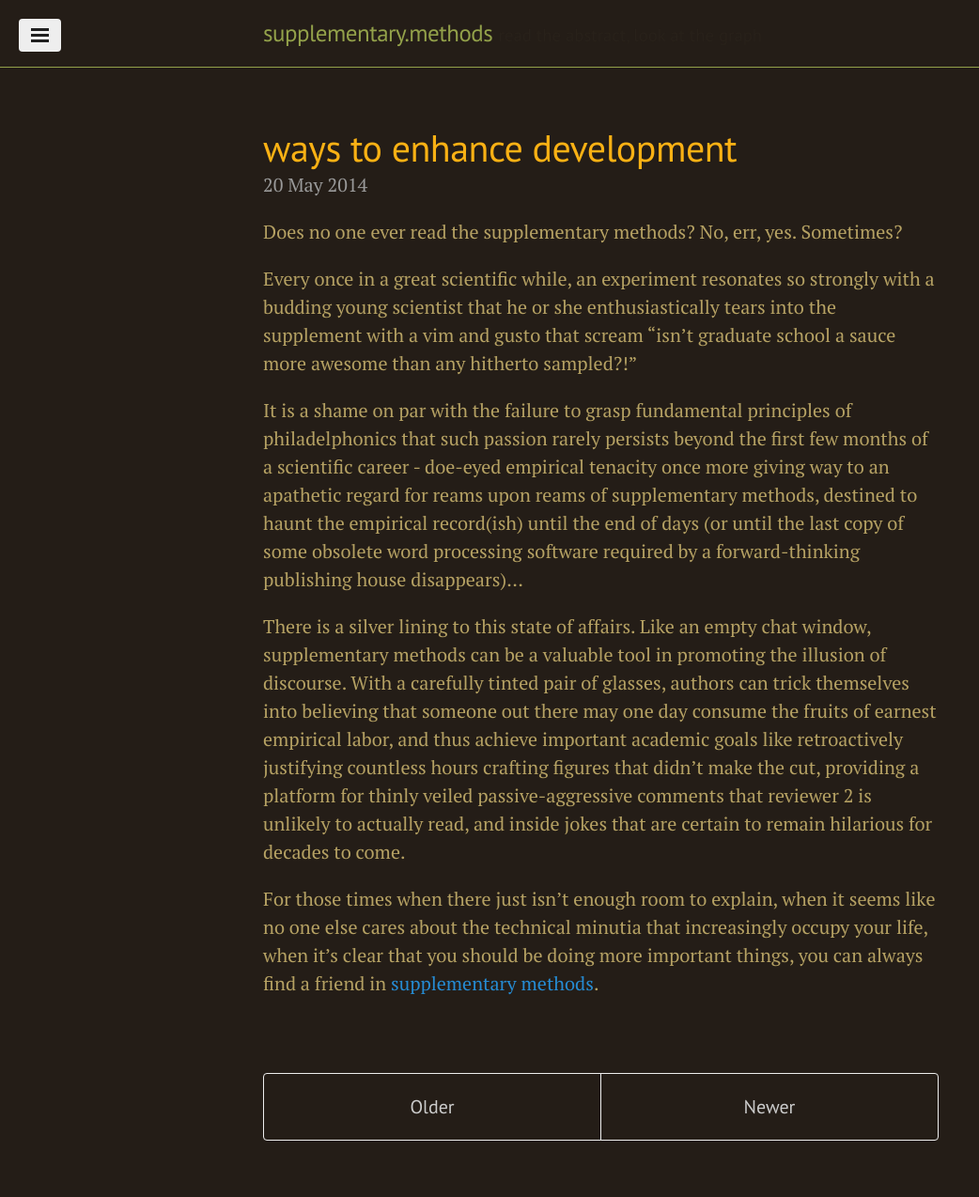
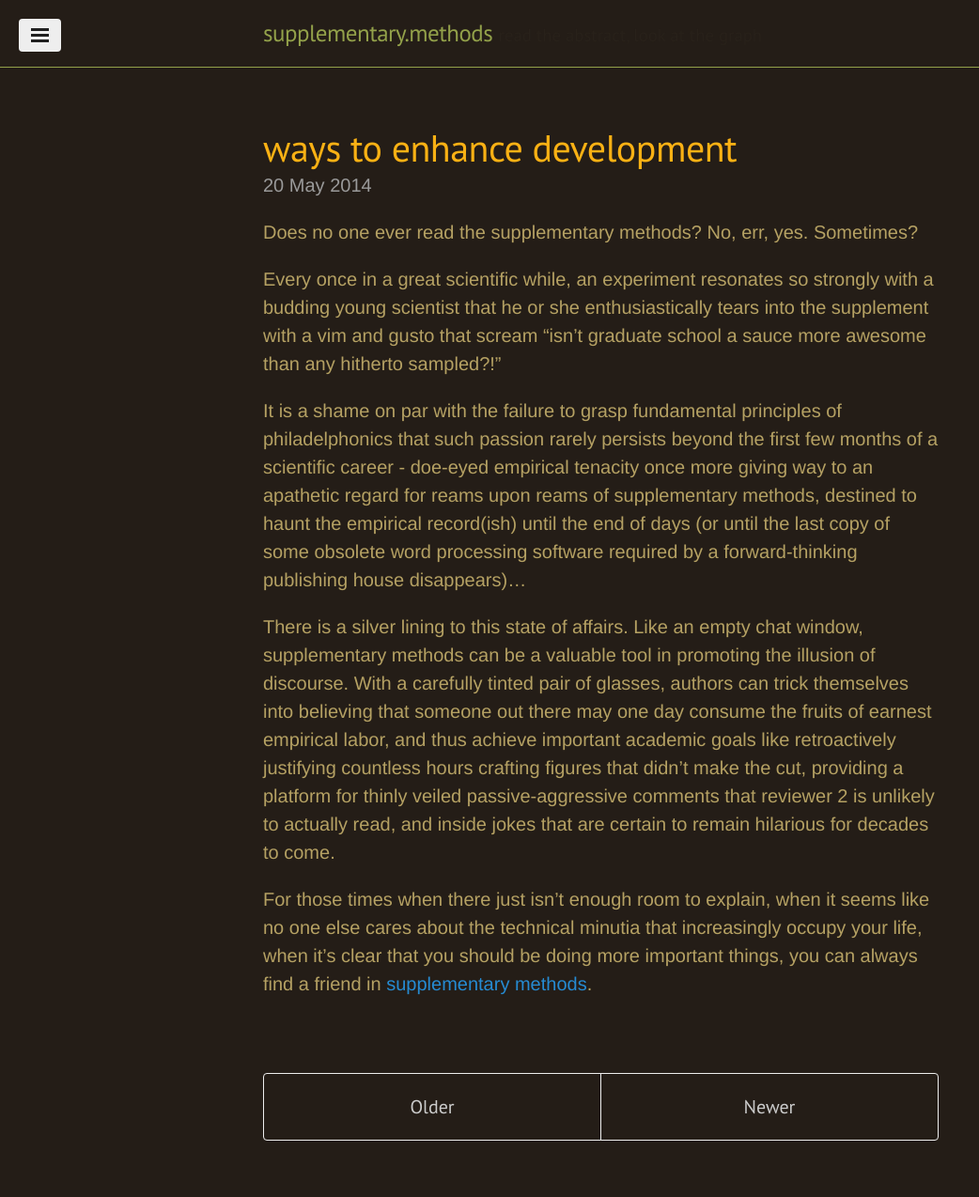
Before and after one commit to wem3/supplementary.methods, a Jekyll site: the page built from index.html, in a window 1280 px wide. Shown: the whole page at 94% size, without its empty margins (0-1042 px from the left). Built offline with Jekyll 4.4.1, drawn with Linux system fonts in a browser that asks for light colours; Markdown is read by kramdown in place of the engine named in the settings; the list of posts is cut into pages by our own code.

Commit message:
Revert to Poole fonts

```diff
--- a/public/css/lanyon.css
+++ b/public/css/lanyon.css
@@ -41,7 +41,7 @@ body {
 }
 
 html {
-  font-family: "PT Serif", Georgia, "Times New Roman", serif;
+  font-family: "Helvetica Neue", Helvetica, Arial, sans-serif;
 }
 
 h1, h2, h3, h4, h5, h6 {
```
